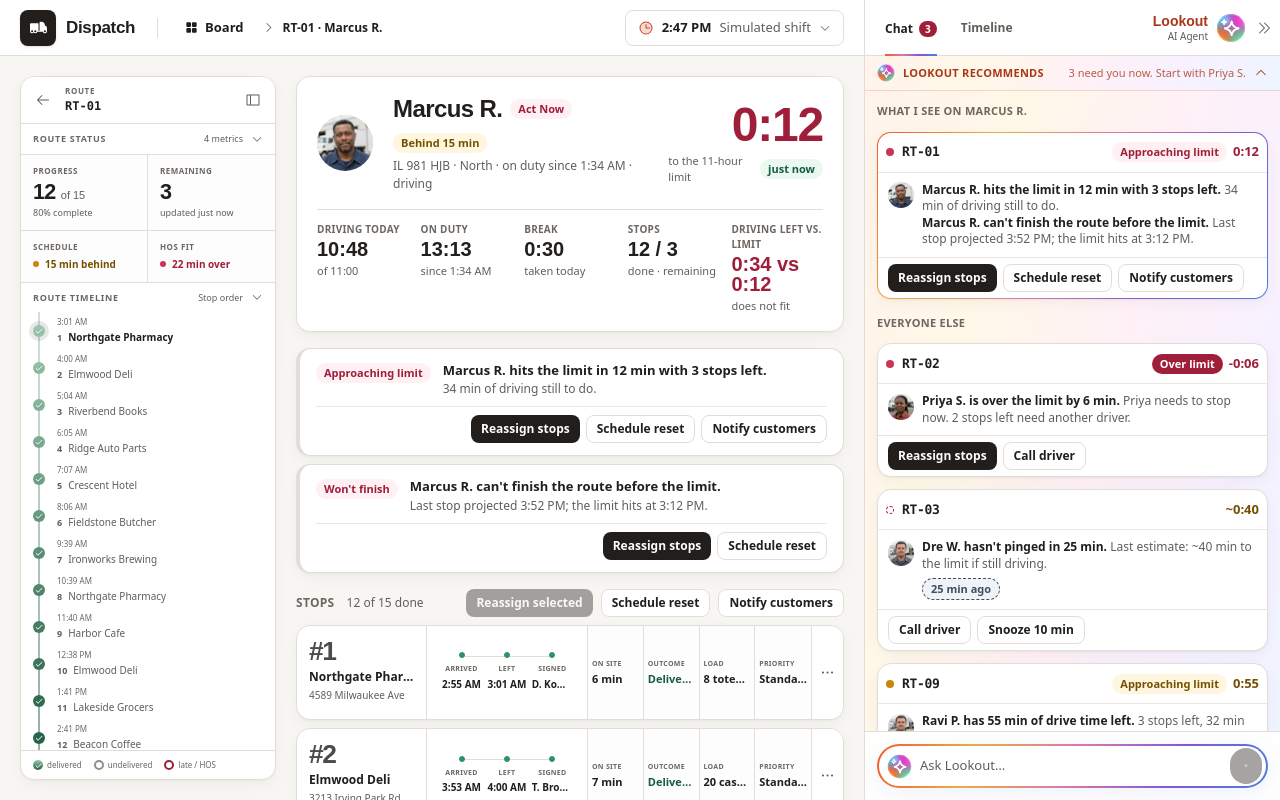
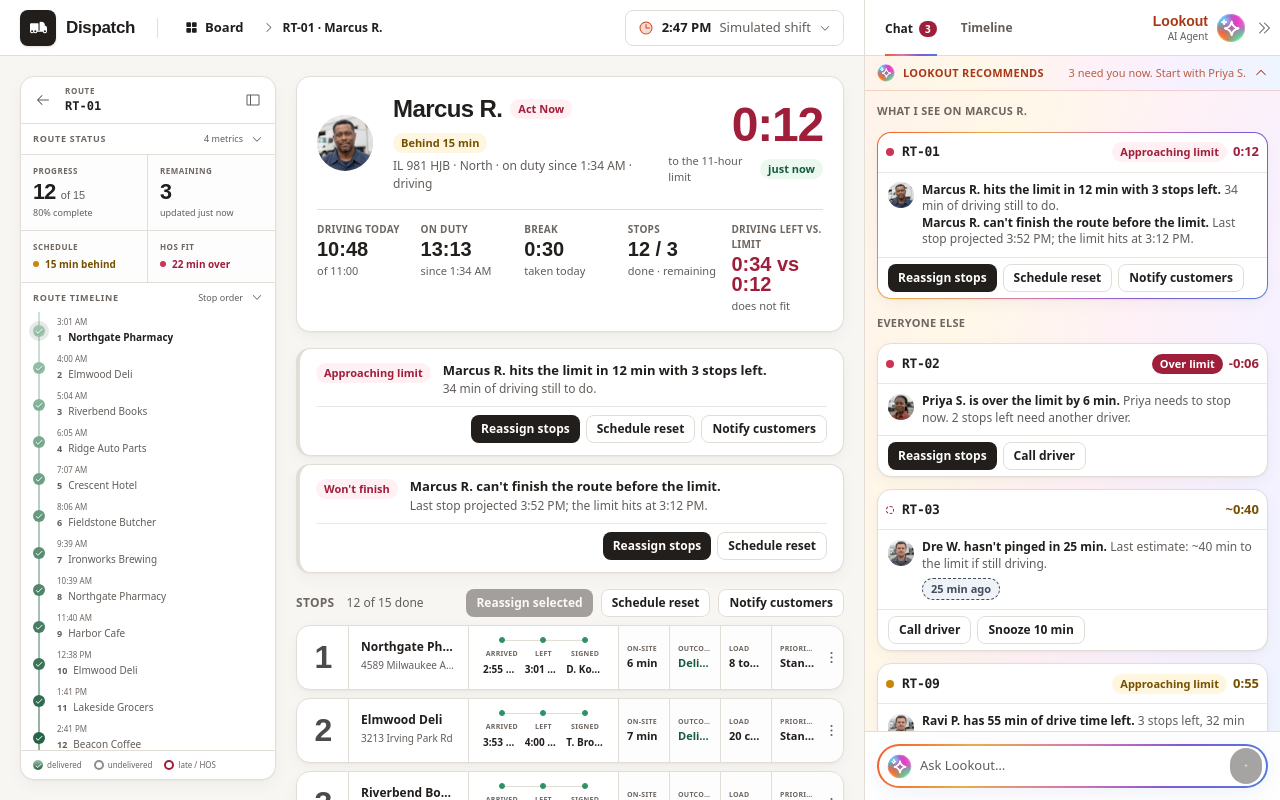
Before and after one commit to davekeller/dispatcher-dashboard, a React (Vite) app: page /routes/drv-01 in a window 1280 px wide. Built offline with nearby package versions, Linux system fonts and the light colour scheme.

Commit message:
design: rebuild the route stop grid

```diff
--- a/src/views/route/StopActionsMenu.tsx
+++ b/src/views/route/StopActionsMenu.tsx
@@ -1,4 +1,4 @@
-import { ArrowsLeftRight, DotsThree, NotePencil, Prohibit } from '@phosphor-icons/react'
+import { ArrowsLeftRight, DotsThreeVertical, NotePencil, Prohibit } from '@phosphor-icons/react'
 import { useEffect, useRef, useState } from 'react'
 import { createPortal } from 'react-dom'
 import { useActions } from '../../actions/ActionContext'
@@ -63,9 +63,9 @@ export default function StopActionsMenu({ stop, view, customer }: { stop: Stop;
 
   return (
     <>
-      <div className="flex min-h-12 items-center justify-center border-t border-line bg-panel lg:border-l lg:border-t-0">
-        <button ref={buttonRef} type="button" onClick={toggleMenu} aria-haspopup="menu" aria-expanded={open} aria-label={`More actions for stop ${stop.seq}, ${customer}`} title="More stop actions" className="flex h-7 w-7 items-center justify-center rounded-control text-muted transition hover:bg-well hover:text-ink focus:outline-none focus-visible:ring-2 focus-visible:ring-ink/15">
-          <DotsThree size={17} weight="bold" />
+      <div className="absolute right-0.5 top-1.5 z-20 lg:top-1/2 lg:-translate-y-1/2">
+        <button ref={buttonRef} type="button" onClick={toggleMenu} aria-haspopup="menu" aria-expanded={open} aria-label={`More actions for stop ${stop.seq}, ${customer}`} title="More stop actions" className="flex h-7 w-5 items-center justify-center rounded-control text-muted transition hover:bg-well hover:text-ink focus:outline-none focus-visible:ring-2 focus-visible:ring-ink/15">
+          <DotsThreeVertical size={17} weight="bold" />
         </button>
       </div>
 
--- a/src/views/route/StopReceipt.tsx
+++ b/src/views/route/StopReceipt.tsx
@@ -61,12 +61,12 @@ export default function StopReceipt({ stop, delivery, view, selected, onToggle,
   ]
 
   const facts: StopFact[] = complete ? [
-    { label: 'On site', value: dwell },
+    { label: 'On-site', value: dwell },
     { label: 'Outcome', value: outcome, tone: stop.status === 'failed' ? 'text-act-now' : stop.outcome === 'partial' ? 'text-watch' : 'text-clear' },
     { label: 'Load', value: delivery?.items.join(', ') ?? '—' },
     { label: 'Priority', value: delivery?.priority === 'priority' ? 'Priority' : 'Standard' },
   ] : stop.status === 'in_progress' ? [
-    { label: 'On site', value: liveDwell },
+    { label: 'On-site', value: liveDwell },
     { label: 'Status', value: 'At the dock' },
     { label: 'Window', value: delivery ? fmtClock(delivery.window.end) : '—', tone: pastWindow ? 'text-act-now' : undefined },
     { label: 'Load', value: delivery?.items.join(', ') ?? '—' },
@@ -78,13 +78,14 @@ export default function StopReceipt({ stop, delivery, view, selected, onToggle,
   ]
 
   return (
-    <article className={`grid overflow-hidden rounded-card border bg-panel shadow-card lg:grid-cols-[minmax(8rem,0.8fr)_minmax(10rem,1fr)_minmax(14rem,1.2fr)_2rem] ${isNext ? 'border-break' : pastLimit || pastWindow ? 'border-act-now/50' : 'border-line'} ${stop.status === 'unassigned' ? 'border-dashed' : ''}`}>
-      <div className="flex min-w-0 flex-col justify-center p-3">
-        <div className="flex min-w-0 items-start gap-2">
-          <span className="tnum shrink-0 font-display text-[1.65rem] font-semibold leading-none tracking-[-0.05em] text-ink/80">#{stop.seq}</span>
-          {selectable && <input type="checkbox" checked={selected} onChange={onToggle} aria-label={`Select stop ${stop.seq} to reassign`} className="ml-auto mt-1 shrink-0 accent-ink" />}
-        </div>
-        <h3 className="mt-1 truncate text-[12px] font-semibold text-ink" title={delivery?.customer ?? stop.deliveryId}>{delivery?.customer ?? stop.deliveryId}</h3>
+    <article className={`relative grid overflow-hidden rounded-card border bg-panel shadow-card lg:grid-cols-[3.25rem_minmax(7.5rem,0.8fr)_minmax(9rem,1fr)_minmax(14rem,1.35fr)] ${isNext ? 'border-break' : pastLimit || pastWindow ? 'border-act-now/50' : 'border-line'} ${stop.status === 'unassigned' ? 'border-dashed' : ''}`}>
+      <div className="flex min-h-16 items-center justify-center border-b border-line p-2 lg:min-h-0 lg:border-b-0 lg:border-r">
+        <span className="tnum font-display text-[2rem] font-semibold leading-none tracking-[-0.055em] text-ink/80">{stop.seq}</span>
+      </div>
+
+      <div className="relative flex min-w-0 flex-col justify-center border-b border-line p-3 lg:border-b-0 lg:border-r">
+        {selectable && <input type="checkbox" checked={selected} onChange={onToggle} aria-label={`Select stop ${stop.seq} to reassign`} className="absolute right-2 top-2 shrink-0 accent-ink" />}
+        <h3 className={`truncate text-[12px] font-semibold text-ink ${selectable ? 'pr-5' : ''}`} title={delivery?.customer ?? stop.deliveryId}>{delivery?.customer ?? stop.deliveryId}</h3>
         <p className="mt-0.5 truncate text-[10px] text-muted" title={delivery?.address}>{delivery?.address ?? 'Address unavailable'}</p>
         <div className="mt-1 flex min-w-0 flex-wrap items-center gap-1">
           {delivery?.priority === 'priority' && <Chip tone={BAND_TONE.watch} className="px-1.5 py-0 text-[9px]">priority</Chip>}
@@ -97,7 +98,7 @@ export default function StopReceipt({ stop, delivery, view, selected, onToggle,
         {stop.notifiedAt !== undefined && <p className="mt-1 text-[9px] font-semibold text-muted">Customer notified {fmtClock(stop.notifiedAt)}</p>}
       </div>
 
-      <div className="flex min-w-0 items-center border-t border-line px-3 py-2.5 lg:border-l lg:border-t-0">
+      <div className="flex min-w-0 items-center border-b border-line px-3 py-2.5 lg:border-b-0 lg:border-r">
         <ol className="relative grid w-full items-start" style={{ gridTemplateColumns: `repeat(${events.length}, minmax(0, 1fr))` }} aria-label={`Stop ${stop.seq} events`}>
           <span className="absolute top-[0.2rem] h-px bg-line" style={{ left: `${100 / (events.length * 2)}%`, right: `${100 / (events.length * 2)}%` }} aria-hidden="true" />
           {events.map((event) => (
@@ -110,9 +111,9 @@ export default function StopReceipt({ stop, delivery, view, selected, onToggle,
         </ol>
       </div>
 
-      <dl className="grid grid-cols-4 border-t border-line bg-canvas/20 lg:border-l lg:border-t-0">
+      <dl className="grid grid-cols-4 bg-canvas/20 pr-5">
         {facts.map((fact, index) => (
-          <div key={fact.label} className={`flex min-w-0 flex-col justify-center px-1 py-2.5 ${index < facts.length - 1 ? 'border-r border-line' : ''}`}>
+          <div key={fact.label} className={`flex min-w-0 flex-col justify-center px-2 py-3 ${index < facts.length - 1 ? 'border-r border-line' : ''}`}>
             <dt className="truncate text-[7px] font-semibold uppercase tracking-[0.04em] text-label" title={fact.label}>{fact.label}</dt>
             <dd className={`tnum mt-0.5 truncate text-[11px] font-semibold leading-tight ${fact.tone ?? 'text-ink'}`} title={fact.value}>{fact.value}</dd>
           </div>
```
Also changed, not shown: 3 other files (tests, documents, lock files or other folders).
